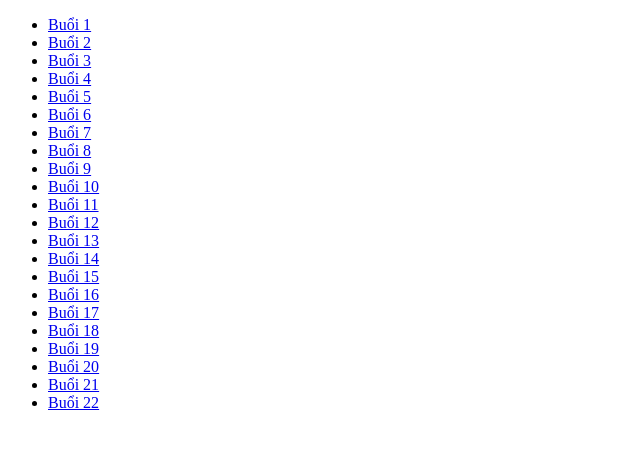
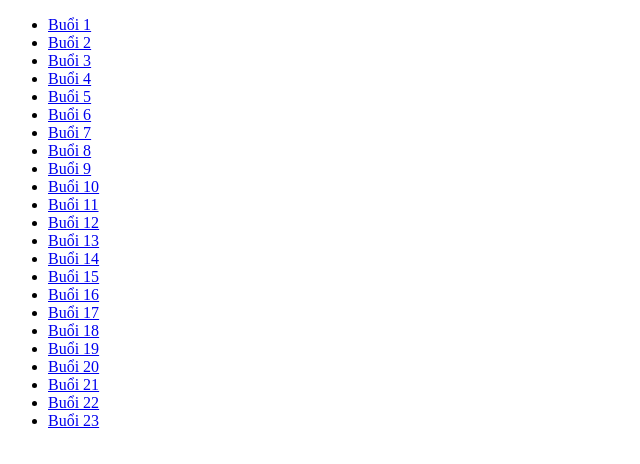
Before and after one commit to Tya77/FullStack, a plain HTML site: page index.html in a window 1280 px wide. Shown: the full height of the page, 0-640 px from the left. Drawn offline with Linux system fonts and the light colour scheme.

Commit message:
update link

```diff
--- a/index.html
+++ b/index.html
@@ -73,6 +73,9 @@
       <li>
         <a href="https://tya77.github.io/FullStack/Day-22/Ex.html">Buổi 22</a>
       </li>
+      <li>
+        <a href="https://tya77.github.io/FullStack/Day-22/Ex.html">Buổi 23</a>
+      </li>
     </ul>
   </body>
 </html>
```
